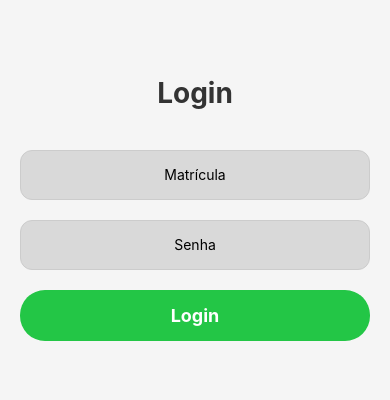
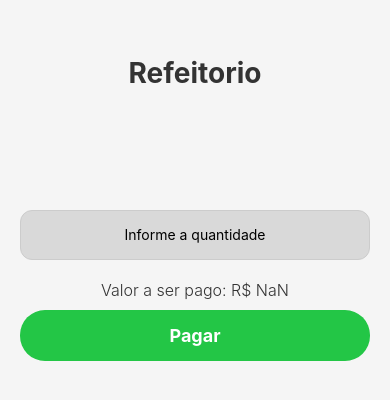
Before and after one commit to kfrural/hackathon_ifet, a React Native app in the folder hackathon/: screen /Refeitorio in a window 390 px wide. Before the commit this address had no page. Shown: the part 214-614 px from the top of the page. Built offline with nearby package versions, Linux system fonts and the light colour scheme.

Commit message:
refeitorio

```diff
--- a/hackathon/src/navigation/MyStack.tsx
+++ b/hackathon/src/navigation/MyStack.tsx
@@ -3,16 +3,18 @@ import { createNativeStackNavigator } from '@react-navigation/native-stack';
 
 import Index  from '../pages/Index';
 import Login from '../pages/Login';
+import Refeitorio from "../pages/TicketAlmoco";
 
 const Stack = createNativeStackNavigator();
 
 function MyStack() {
     return (
-        <Stack.Navigator initialRouteName="Index"
+        <Stack.Navigator initialRouteName="Refeitorio" //AQUI TEM QUE FICAR Index TO TIRANDO PRA NAO RODAR VARIAAS VEZES
             screenOptions={{ headerShown: false }}
         >
             <Stack.Screen name="Index" component={Index} />
             <Stack.Screen name="Login" component={Login} />
+            <Stack.Screen name="Refeitorio" component={Refeitorio} />
         </Stack.Navigator>
     );
 }
--- /dev/null
+++ b/hackathon/src/pages/TicketAlmoco/index.tsx
@@ -0,0 +1,37 @@
+import React, { useState } from 'react';
+import { View, Text, TextInput, TouchableOpacity, Alert } from 'react-native';
+import styles from './styles';
+
+const Refeitorio: React.FC = () => {
+    const [qtd, setQtd] = useState('');
+
+    // Valor do ticket
+    const ticketPrice = 2;
+
+    // Calcula o valor total
+    const totalValue = parseFloat(qtd) * ticketPrice;
+
+    const handleLogin = () => {
+      // Aqui entra o código para autenticar o usuário
+      Alert.alert('Refeitorio', `Quantidade: ${qtd}\nValor Total: R$ ${totalValue.toFixed(2)}`);
+    };
+
+    return (
+      <View style={styles.container}>
+        <Text style={styles.title}>Refeitorio</Text>
+        <TextInput
+          style={styles.input}
+          placeholder="Informe a quantidade"
+          value={qtd}
+          onChangeText={setQtd}
+          keyboardType="numeric"
+        />
+        <Text style={styles.totalText}>Valor a ser pago: R$ {totalValue.toFixed(2)}</Text>
+        <TouchableOpacity style={styles.button} onPress={handleLogin}>
+          <Text style={styles.buttonText}>Pagar</Text>
+        </TouchableOpacity>
+      </View>
+    );
+  };
+
+export default Refeitorio;
--- /dev/null
+++ b/hackathon/src/pages/TicketAlmoco/styles.tsx
@@ -0,0 +1,51 @@
+import { StyleSheet } from 'react-native';
+
+const styles = StyleSheet.create({
+  container: {
+    flex: 1,
+    justifyContent: 'center',
+    alignItems: 'center',
+    backgroundColor: '#f5f5f5',
+    paddingHorizontal: 20,
+  },
+  title: {
+    fontSize: 28,
+    fontWeight: 'bold',
+    marginBottom: 120,
+    color: '#333',
+    textAlign: 'center',
+  },
+  input: {
+    width: '100%',
+    height: 50,
+    borderColor: '#ccc',
+    borderWidth: 1,
+    borderRadius: 12,
+    backgroundColor: '#D9D9D9',
+    paddingHorizontal: 15,
+    marginBottom: 10,
+    textAlign: 'center',
+  },
+  totalText: {
+    fontSize: 16,
+    color: '#333',
+    marginVertical: 10,
+    fontWeight: '300',
+  },
+  button: {
+    backgroundColor: '#23C646',
+    paddingVertical: 15,
+    paddingHorizontal: 30,
+    borderRadius: 25,
+    width: '100%',
+    alignItems: 'center',
+  },
+  buttonText: {
+    color: '#fff',
+    fontSize: 18,
+    fontWeight: 'bold',
+    textAlign: 'center',
+  },
+});
+
+export default styles;
```
